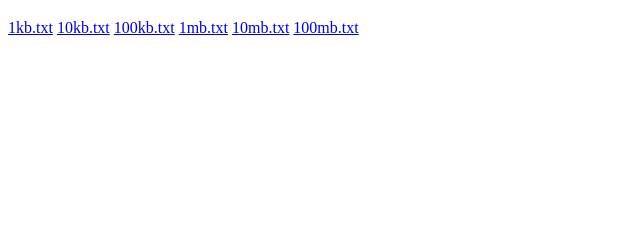
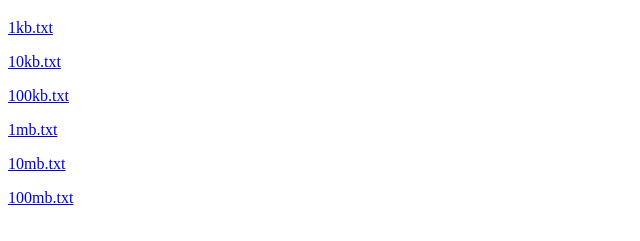
Before and after one commit to netqax2/rk-server, a website: page rk-web/index.html in a window 1280 px wide. Shown: the part 61-302 px from the top of the page, without its empty margins (0-640 px from the left). Drawn offline with Linux system fonts and the light colour scheme.

Commit message:
Add files via upload

```diff
--- a/rk-web/index.html
+++ b/rk-web/index.html
@@ -2,11 +2,11 @@
 <html>
   <body>
     <h1>RK TEST SERVER</h1>
-    <a href="1.txt">1kb.txt</a>
-	<a href="1.txt">10kb.txt</a>
-	<a href="1.txt">100kb.txt</a>
-	<a href="1.txt">1mb.txt</a>
-	<a href="1.txt">10mb.txt</a>
-	<a href="1.txt">100mb.txt</a>
+    <a href="1kb.txt">1kb.txt</a><p>
+	<a href="10kb.txt">10kb.txt</a><p>
+	<a href="100kb.txt">100kb.txt</a><p>
+	<a href="1mb.txt">1mb.txt</a><p>
+	<a href="10mb.txt">10mb.txt</a><p>
+	<a href="100mb.txt">100mb.txt</a><p>
   </body>
 </html>
```
